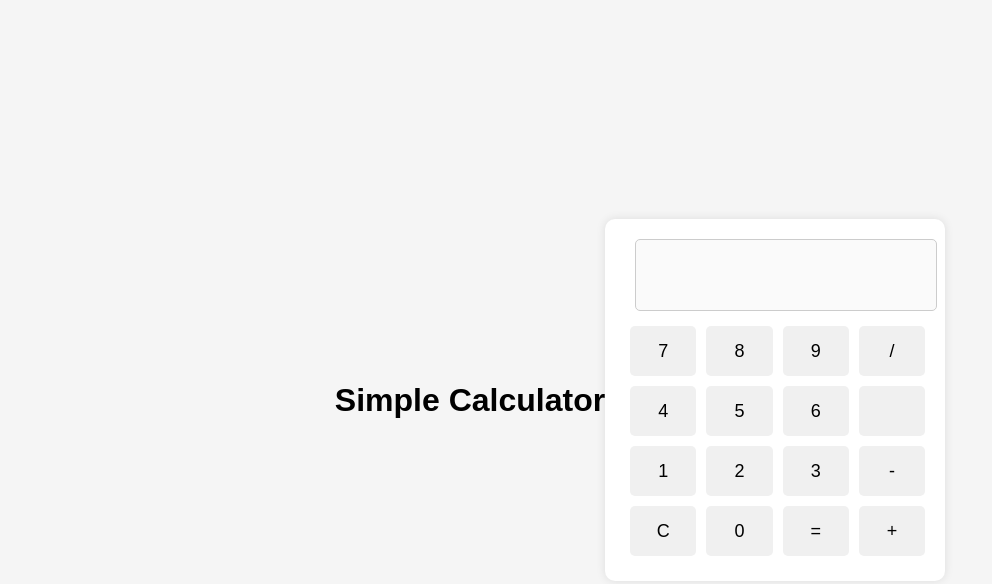
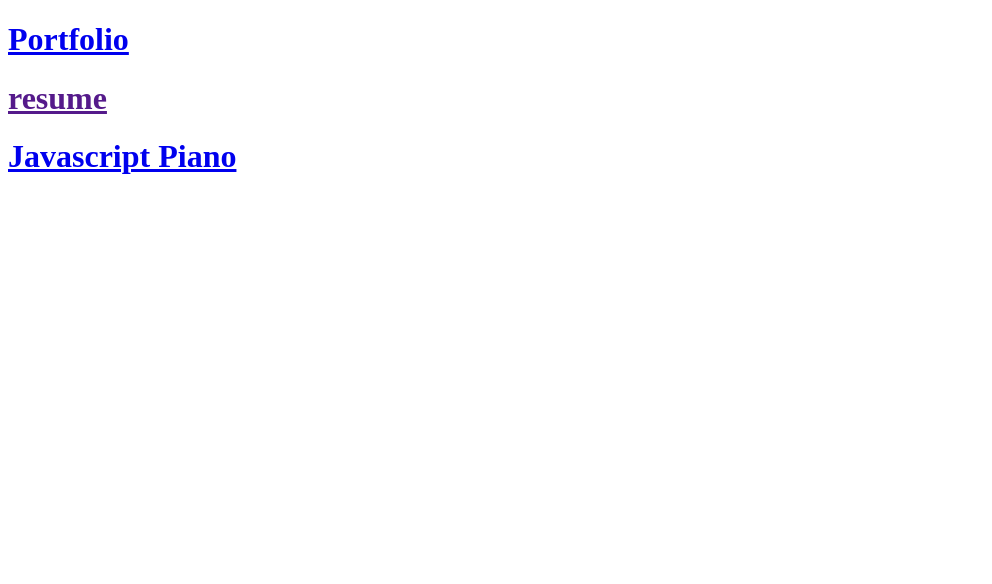
Before and after one commit to harsh-432/harsh-432.github.io, a plain HTML site: page index.html in a window 1280 px wide. Shown: the whole page, without its empty margins (0-992 px from the left). Drawn offline with Linux system fonts and the light colour scheme.

Commit message:
Update index.html

```diff
--- a/index.html
+++ b/index.html
@@ -4,106 +4,12 @@
     <meta charset="UTF-8">
     <meta name="viewport" content="width=device-width, initial-scale=1.0">
     <title>Calculator</title>
-    <style>
-        /* Your CSS styles here */
-        body {
-            font-family: Arial, sans-serif;
-            background-color: #f5f5f5;
-            display: flex;
-            justify-content: center;
-            align-items: center;
-            height: 100vh;
-            margin: 0;
-        }
 
-        .calculator {
-            background-color: #fff;
-            border-radius: 10px;
-            box-shadow: 0px 0px 10px rgba(0, 0, 0, 0.1);
-            padding: 20px;
-            width: 300px;
-        }
-
-        #display {
-            width: calc(100% - 20px);
-            height: 50px;
-            margin: 0 10px 10px 10px;
-            padding: 10px;
-            font-size: 24px;
-            border: 1px solid #ccc;
-            border-radius: 5px;
-        }
-
-        input[type="button"] {
-            width: 70px;
-            height: 50px;
-            margin: 5px;
-            font-size: 18px;
-            border-radius: 5px;
-            border: none;
-            background-color: #f0f0f0;
-            cursor: pointer;
-        }
-
-        input[type="button"]:hover {
-            background-color: #e0e0e0;
-        }
-
-        .row {
-            display: flex;
-            justify-content: space-between;
-        }
-
-        .row input[type="button"]:nth-child(4n) {
-            margin-right: 0;
-        }
-    </style>
 </head>
 <body>
-<h1>Simple Calculator</h1>
-<div class="calculator">
-    <input type="text" id="display" disabled>
-    <div class="row">
-        <input type="button" value="7" onclick="appendToDisplay('7')">
-        <input type="button" value="8" onclick="appendToDisplay('8')">
-        <input type="button" value="9" onclick="appendToDisplay('9')">
-        <input type="button" value="/" onclick="appendToDisplay('/')">
-    </div>
-    <div class="row">
-        <input type="button" value="4" onclick="appendToDisplay('4')">
-        <input type="button" value="5" onclick="appendToDisplay('5')">
-        <input type="button" value="6" onclick="appendToDisplay('6')">
-        <input type="button" value="" onclick="appendToDisplay('')">
-    </div>
-    <div class="row">
-        <input type="button" value="1" onclick="appendToDisplay('1')">
-        <input type="button" value="2" onclick="appendToDisplay('2')">
-        <input type="button" value="3" onclick="appendToDisplay('3')">
-        <input type="button" value="-" onclick="appendToDisplay('-')">
-    </div>
-    <div class="row">
-        <input type="button" value="C" onclick="clearDisplay()">
-        <input type="button" value="0" onclick="appendToDisplay('0')">
-        <input type="button" value="=" onclick="calculate()">
-        <input type="button" value="+" onclick="appendToDisplay('+')">
-    </div>
-</div>
-
-<script>
-    function appendToDisplay(value) {
-        document.getElementById("display").value += value;
-    }
-
-    function clearDisplay() {
-        document.getElementById("display").value = "";
-    }
-
-    function calculate() {
-        var expression = document.getElementById("display").value;
-        var result = eval(expression);
-        document.getElementById("display").value = result;
-    }
-</script>
+<a href="https://harsh-432.github.io/portfolio/" target="_blank"><h1>Portfolio</h1></a>
+<a href=""><h1>resume</h1></a>
+<a href="https://harsh-432.github.io/piano/" target="_blank"><h1>Javascript Piano</h1></a>
 
 </body>
 </html>
```
